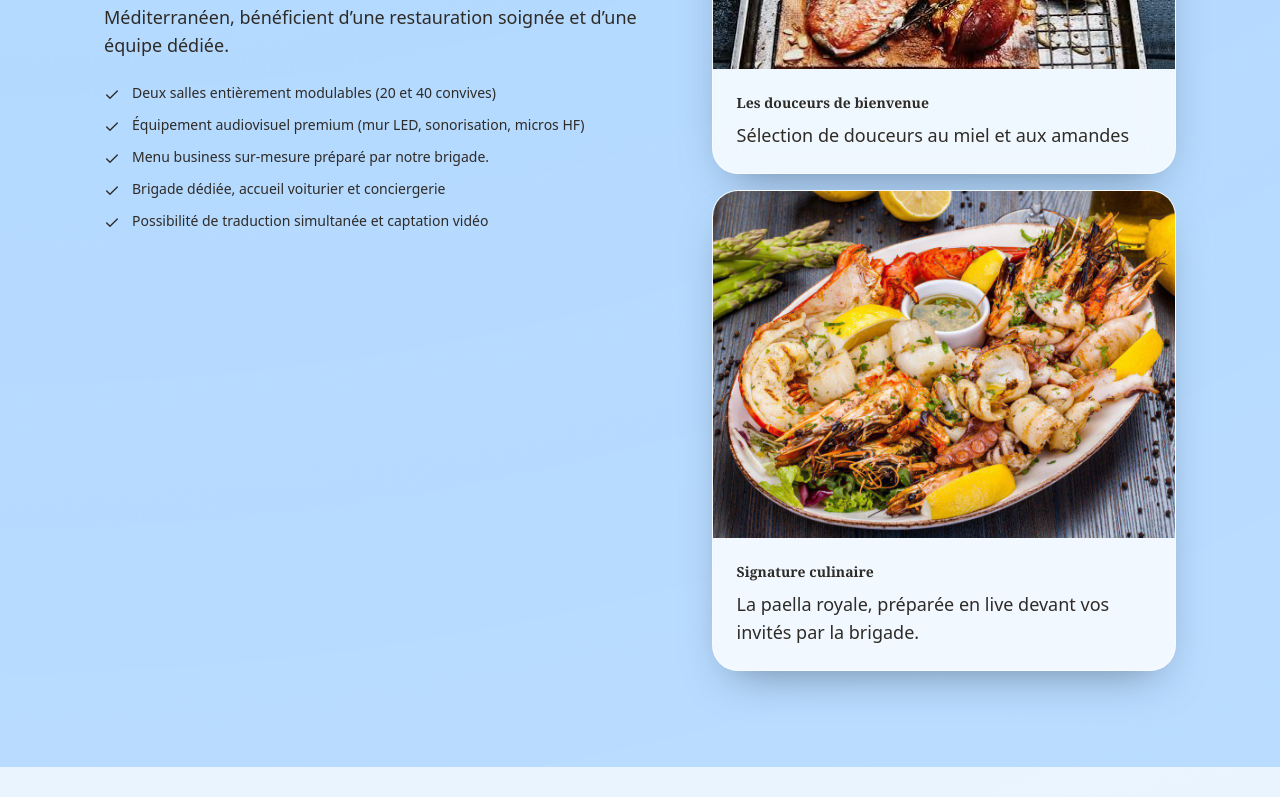
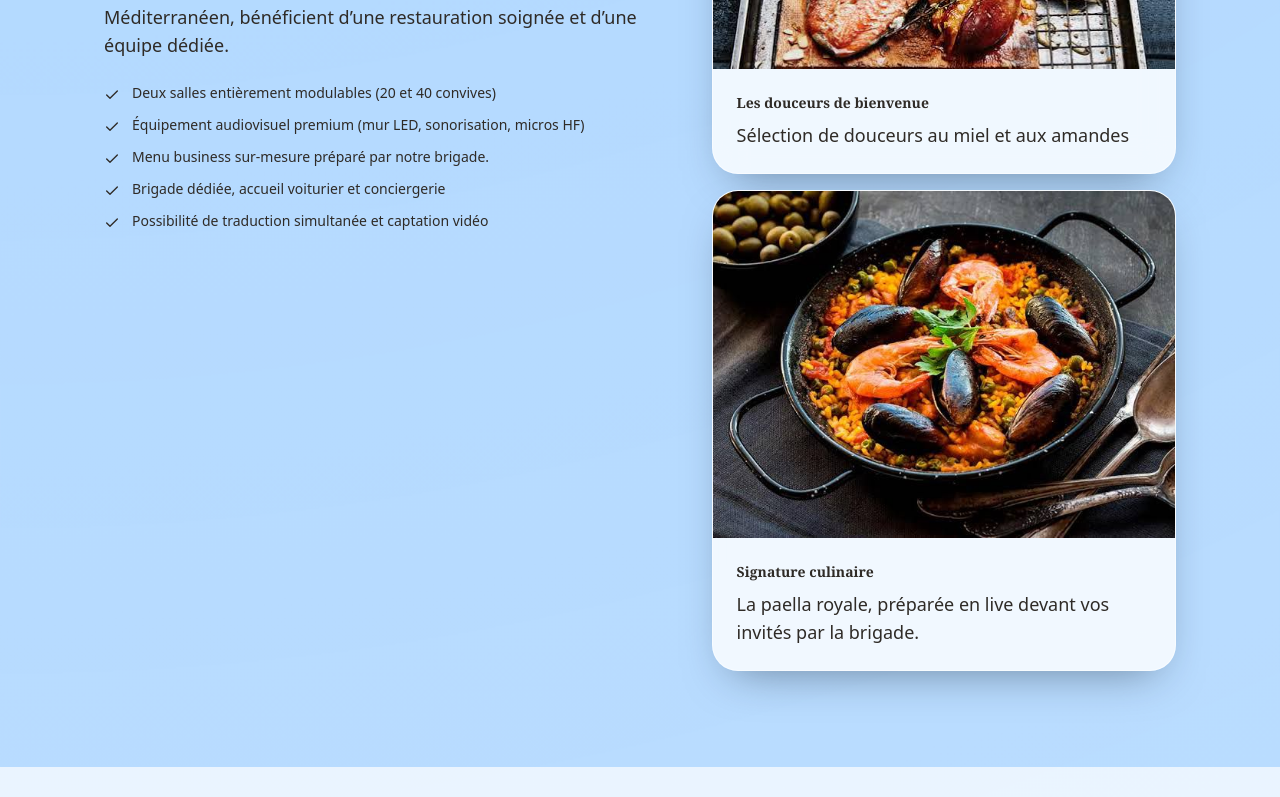
Before and after one commit to Aymendev46/med-website, a Next.js app: page / in a window 1280 px wide. Shown: the part 2000-2797 px from the top of the page. Built offline with nearby package versions, Linux system fonts and the light colour scheme; a web font is replaced by a local one.

Commit message:
Replaced image

```diff
--- a/src/app/page.tsx
+++ b/src/app/page.tsx
@@ -287,7 +287,7 @@ export default function Home() {
                   </div>
                   <div className="grid-card overflow-hidden">
                     <div className="relative aspect-[4/3]">
-                      <Image src="/paella_royale.jpg" alt="Paella royale" fill className="object-cover" />
+                      <Image src="/paela.jpg" alt="Paella royale" fill className="object-cover" />
                     </div>
                     <div className="p-6 text-sm text-graphite/70">
                       <strong className="font-serif text-ocean">Signature culinaire</strong>
```
